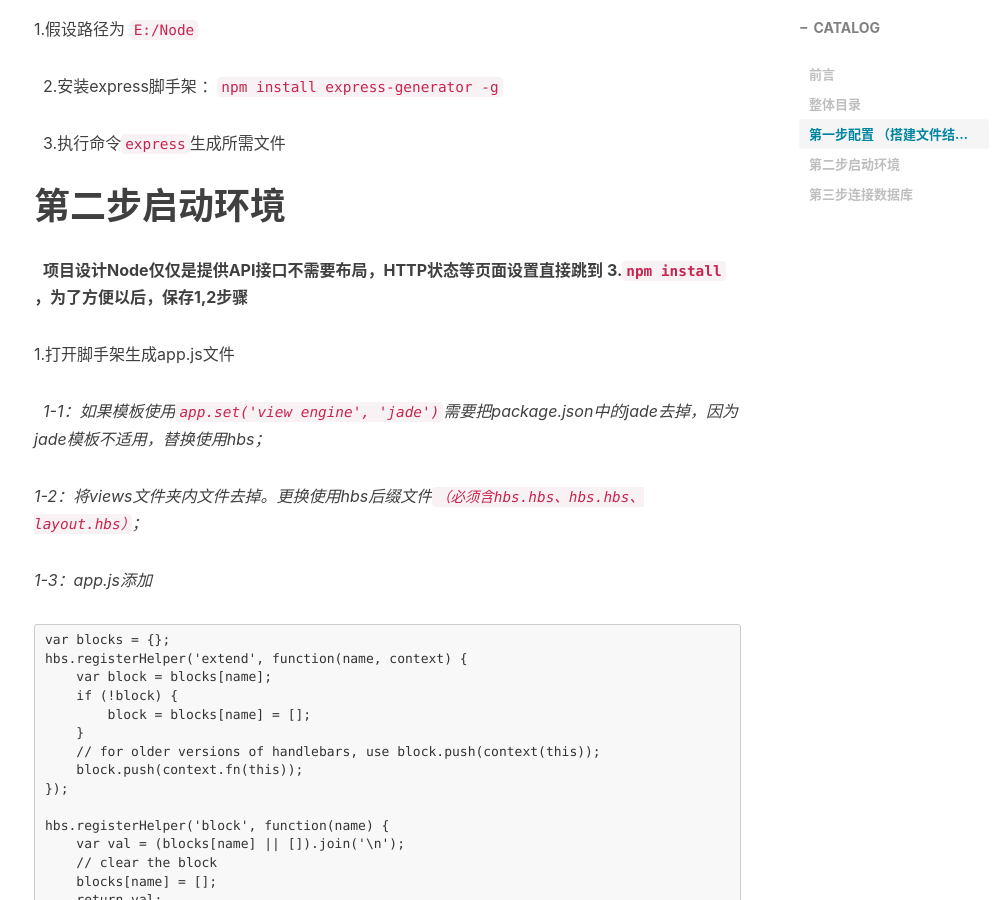
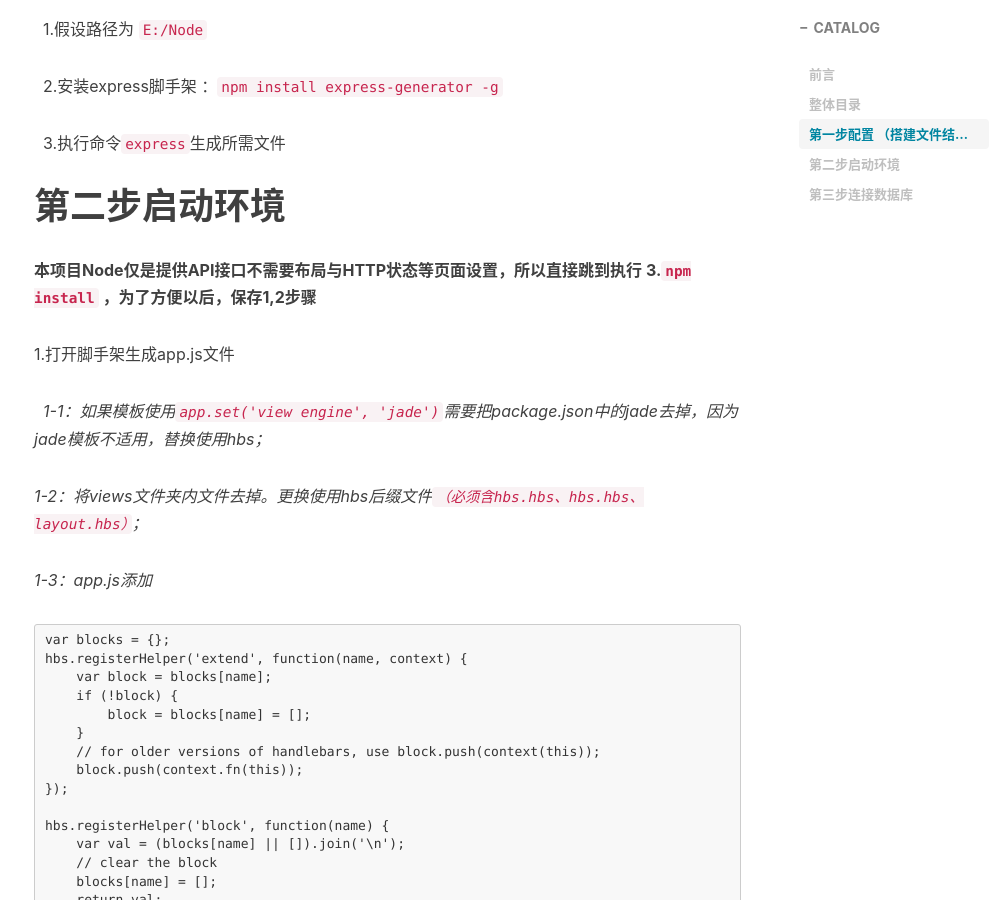
Before and after one commit to devin-huang/devin-huang.github.io, a Jekyll site: the page built from _posts/2017-08-12-Node.js搭建服务器与数据库连接.md, in a window 1280 px wide and 900 px high, scrolled down 1918 px. Shown: the whole window, without its empty margins (231-1229 px from the left). Built offline with Jekyll 4.4.1, drawn with Linux system fonts in a browser that asks for light colours; nearby versions of some CDN libraries; comment, search, counter and statistics services are not loaded.

Commit message:
Update 2017-08-12-Node.js搭建服务器与数据库连接.md

```diff
--- a/_posts/2017-08-12-Node.js搭建服务器与数据库连接.md
+++ b/_posts/2017-08-12-Node.js搭建服务器与数据库连接.md
@@ -32,7 +32,7 @@ Node.js：使JavaScript从页面脚本语言扩展成为一门服务端语言的
 
 # 第一步配置 （搭建文件结构）
 
-   1.假设路径为 `E:/Node`
+   1.假设路径为 `E:/Node`
 
    2.安装express脚手架 ：`npm install express-generator -g`
 
@@ -40,7 +40,7 @@ Node.js：使JavaScript从页面脚本语言扩展成为一门服务端语言的
 
 # 第二步启动环境
 
-   **项目设计Node仅仅是提供API接口不需要布局，HTTP状态等页面设置直接跳到 3.`npm install` ，为了方便以后，保存1,2步骤**
+ **本项目Node仅是提供API接口不需要布局与HTTP状态等页面设置，所以直接跳到执行 3.`npm install` ，为了方便以后，保存1,2步骤**
 
    1.打开脚手架生成app.js文件
 
```
